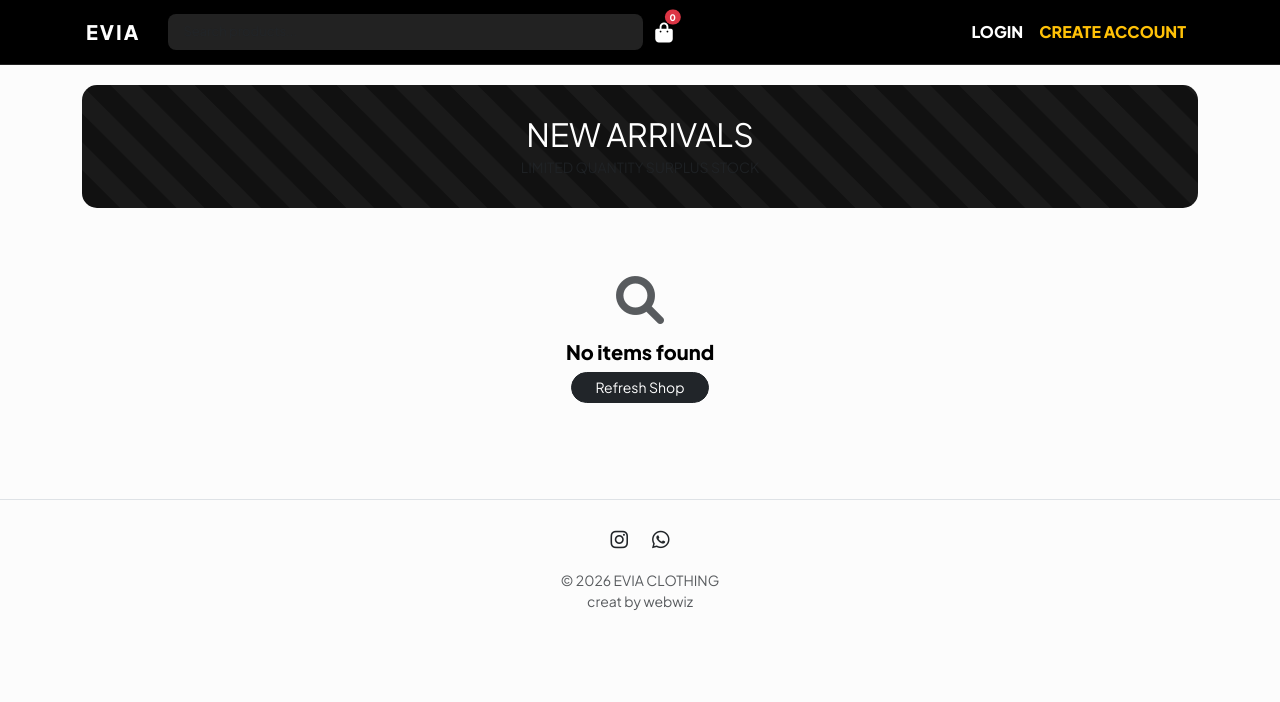
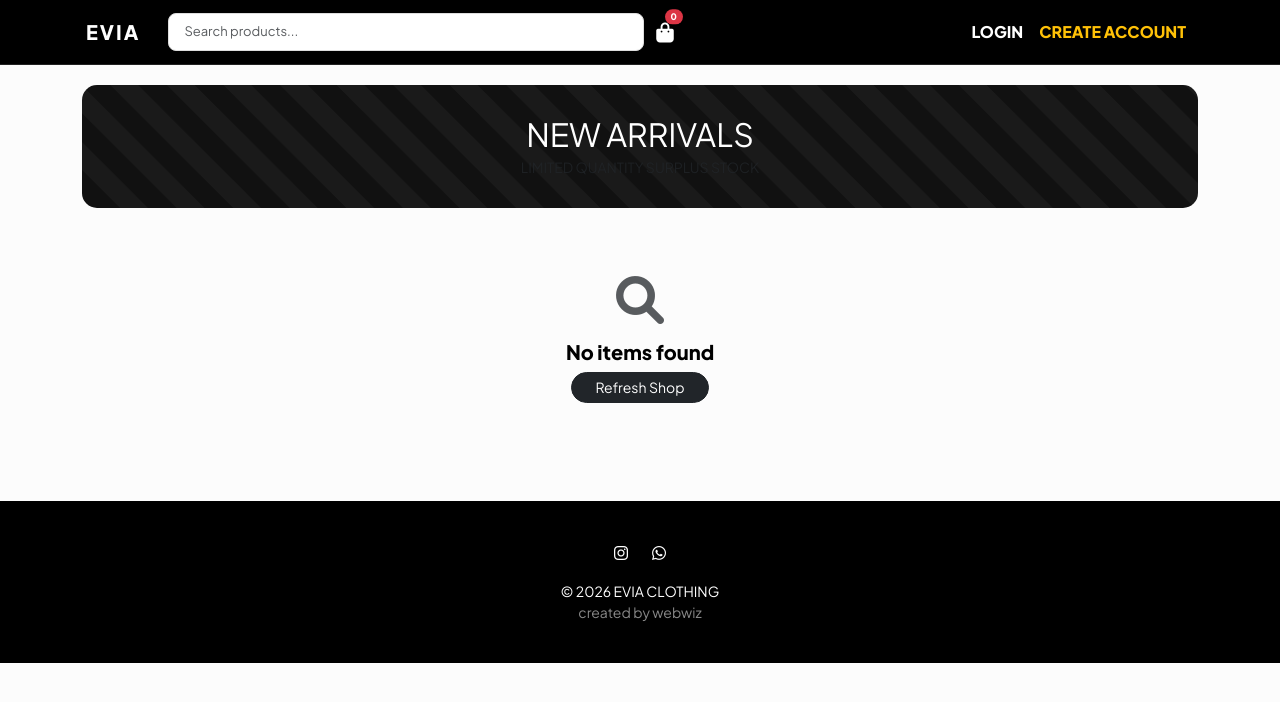
Before and after one commit to gmkarshad45-design/evia-shop, a Flask app: page / in a window 1280 px wide. Shown: the top 702 px of the page. Run offline with Flask 3, Linux system fonts and the light colour scheme; data that the repository does not hold is empty.

Commit message:
Update index.html

```diff
--- a/templates/index.html
+++ b/templates/index.html
@@ -20,17 +20,36 @@
             background-color: #fcfcfc;
             font-family: 'Plus Jakarta Sans', sans-serif;
             color: var(--evia-black);
+            margin: 0;
+            padding: 0;
         }
 
         /* Fixed Navigation */
-        .navbar { background: var(--evia-black) !important; padding: 12px 0; border-bottom: 1px solid #222; }
+        .navbar {
+            background: var(--evia-black) !important;
+            padding: 12px 0;
+            border-bottom: 1px solid #222;
+        }
         .navbar-brand { font-weight: 800; color: #fff !important; letter-spacing: 2px; }
 
         .search-group { flex-grow: 1; margin: 0 12px; }
+
         .search-input {
-            background: #222; border: none; color: #fff; border-radius: 8px; font-size: 13px; padding: 8px 15px;
+            background: #ffffff;
+            border: 1px solid #ddd;
+            color: #000;
+            border-radius: 8px;
+            font-size: 13px;
+            padding: 8px 15px;
+            width: 100%;
         }
-        .search-input:focus { background: #333; color: #fff; box-shadow: none; }
+        .search-input:focus {
+            background: #fff;
+            color: #000;
+            box-shadow: 0 0 0 0.2rem rgba(212, 175, 55, 0.25);
+            border-color: var(--evia-gold);
+            outline: none;
+        }
 
         .cart-link { color: white !important; font-size: 20px; transition: 0.3s; }
         .order-link { color: #888 !important; font-size: 12px; text-transform: uppercase; font-weight: 700; text-decoration: none; }
@@ -42,30 +61,27 @@
         }
         .product-card:hover { transform: translateY(-5px); box-shadow: 0 10px 20px rgba(0,0,0,0.05); }
 
-        /* IMAGE FIX: Prevent Blur and provide perfect fit */
         .img-container {
-            height: 220px; /* Standardized height */
+            height: 220px;
             overflow: hidden;
             background: #fff;
             display: flex;
             align-items: center;
             justify-content: center;
-            padding: 10px; /* Safe space around product */
+            padding: 10px;
         }
         .img-container img {
             max-width: 100%;
             max-height: 100%;
             width: auto;
             height: auto;
-            object-fit: contain; /* Shows full image without cropping */
-            image-rendering: -webkit-optimize-contrast; /* Sharpens images */
-            image-rendering: crisp-edges;
+            object-fit: contain;
+            image-rendering: -webkit-optimize-contrast;
         }
 
         .product-title { font-size: 13px; font-weight: 600; color: #444; margin-bottom: 4px; line-height: 1.2; }
         .product-price { font-weight: 800; font-size: 15px; color: var(--evia-black); }
 
-        /* Announcement Bar */
         .hero-banner {
             background: var(--evia-dark); color: white; border-radius: 15px;
             padding: 30px 20px; text-align: center; margin: 20px 0;
@@ -77,13 +93,34 @@
             background: var(--evia-black); color: white; border-radius: 10px;
             font-size: 11px; font-weight: 700; border: none; padding: 10px;
         }
-        .btn-buy:hover { background: #333; color: white; }
 
-        /* Sidebar Menu Fix */
+        /* FOOTER: Black Background */
+        footer {
+            background: #000000;
+            color: #ffffff;
+            margin-top: 50px;
+            padding: 40px 0;
+        }
+        footer a { color: #ffffff !important; text-decoration: none; }
+        footer .text-muted { color: #888888 !important; }
+
+        /* MOBILE MENU FIX (Android & iPhone) */
         @media (max-width: 991px) {
             .navbar-collapse {
-                background: #000; padding: 20px; position: fixed; top: 60px; left: 0; right: 0; z-index: 1000;
-                border-bottom: 2px solid var(--evia-gold);
+                background: #000;
+                padding: 20px;
+                position: absolute;
+                top: 100%;
+                left: 0;
+                right: 0;
+                z-index: 1050;
+                border-bottom: 3px solid var(--evia-gold);
+                box-shadow: 0 10px 30px rgba(0,0,0,0.5);
+            }
+            .navbar-nav .nav-link {
+                padding: 12px 0;
+                border-bottom: 1px solid #222;
+                font-size: 14px;
             }
         }
     </style>
@@ -105,27 +142,29 @@
 
             <a href="/cart" class="cart-link position-relative">
                 <i class="fa fa-shopping-bag"></i>
-                <span class="position-absolute top-0 start-100 translate-middle badge rounded-pill bg-danger" style="font-size: 9px; padding: 3px 5px;">
+                <span class="badge rounded-pill bg-danger position-absolute top-0 start-100 translate-middle" style="font-size: 9px;">
                     {{ cart_count if cart_count else 0 }}
                 </span>
             </a>
 
-            <button class="navbar-toggler border-0" type="button" data-bs-toggle="collapse" data-bs-target="#mainMenu">
-                <span class="fa fa-bars text-white"></span>
+            <button class="navbar-toggler border-0 shadow-none" type="button" data-bs-toggle="collapse" data-bs-target="#mainMenu" aria-controls="mainMenu" aria-expanded="false" aria-label="Toggle navigation">
+                <span class="fa fa-bars text-white" style="font-size: 22px;"></span>
             </button>
         </div>
 
         <div class="collapse navbar-collapse" id="mainMenu">
-            <div class="navbar-nav ms-auto pt-3 pt-lg-0">
+            <div class="navbar-nav ms-auto">
                 {% if current_user.is_authenticated %}
-                    <a class="nav-link text-warning small fw-bold mb-2 d-md-none" href="/profile">MY ORDERS</a>
+                    <a class="nav-link text-warning fw-bold d-md-none" href="/profile">MY ORDERS</a>
                     {% if current_user.email == 'admin@test.gmail.com' %}
-                        <a class="nav-link text-info small fw-bold mb-2" href="/admin">ADMIN PANEL</a>
+                        <a class="nav-link text-info fw-bold" href="/admin">ADMIN PANEL</a>
                     {% endif %}
-                    <a class="btn btn-outline-danger btn-sm fw-bold" href="/logout">LOGOUT</a>
+                    <div class="mt-3">
+                        <a class="btn btn-danger btn-sm w-100 fw-bold" href="/logout">LOGOUT</a>
+                    </div>
                 {% else %}
-                    <a class="nav-link text-white small fw-bold" href="/login">LOGIN</a>
-                    <a class="nav-link text-warning small fw-bold" href="/signup">CREATE ACCOUNT</a>
+                    <a class="nav-link text-white fw-bold" href="/login">LOGIN</a>
+                    <a class="nav-link text-warning fw-bold" href="/signup">CREATE ACCOUNT</a>
                 {% endif %}
             </div>
         </div>
@@ -173,14 +212,14 @@
     </div>
 </div>
 
-<footer class="mt-5 py-4 border-top">
+<footer>
     <div class="container text-center">
         <div class="d-flex justify-content-center gap-4 mb-3">
-            <a href="#" class="text-dark fs-5"><i class="fab fa-instagram"></i></a>
-            <a href="#" class="text-dark fs-5"><i class="fab fa-whatsapp"></i></a>
+            <a href="#"><i class="fab fa-instagram"></i></a>
+            <a href="#"><i class="fab fa-whatsapp"></i></a>
         </div>
-        <p class="small text-muted mb-0">© 2026 EVIA CLOTHING </p>
-         <p class="small text-muted mb-0">creat by webwiz</p>
+        <p class="small mb-0">© 2026 EVIA CLOTHING </p>
+        <p class="small text-muted mb-0">created by webwiz</p>
     </div>
 </footer>
 
```
